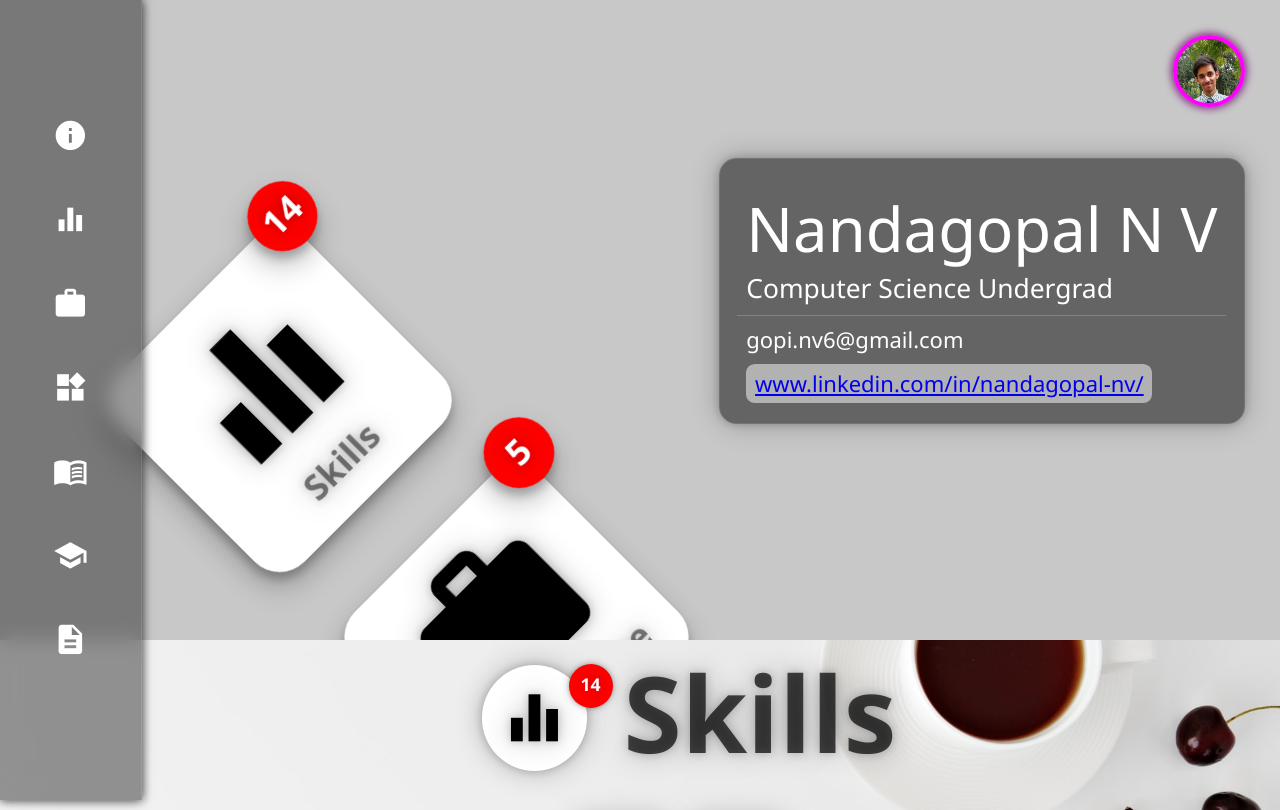
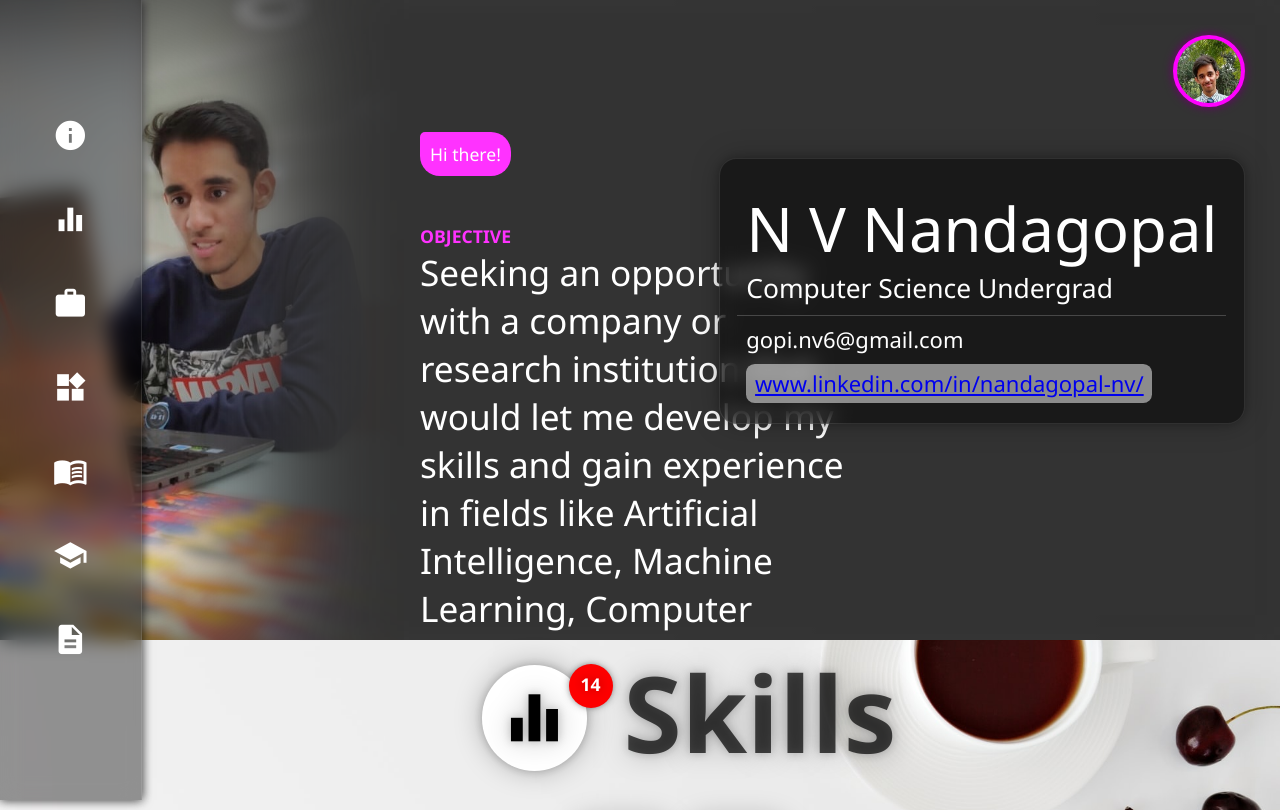
Before and after one commit to nandagopal-nv/nandagopal-nv.github.io, a plain HTML site: page index.html in a window 1280 px wide. Shown: the top 810 px of the page. Drawn offline with Linux system fonts and the light colour scheme.

Commit message:
Add files via upload

```diff
--- a/index.html
+++ b/index.html
@@ -33,9 +33,16 @@
 		{
 			width: 100vw;
 			height: 50vw;
-			/*background-image: url("skillzb.jpg");*/
-			background-color: rgb(200,200,200);
-			background-size: cover;
+			/*background-image: url("blurred-bg2.jpg");*/
+			/*background-repeat: no-repeat;*/
+			/*background-color: rgb(200,200,200);*/
+			background: linear-gradient(to right, rgba(0,0,0,0) 20%,
+              rgba(100,100,100,1)), url(blurred-bg2.jpg);
+
+  			box-shadow: inset -80vw 0 10vw 0 #333;
+  			background-repeat: no-repeat;
+  			background-position: left;
+			background-size: contain;
 			overflow: hidden;
 		}
 		.thumb
@@ -869,6 +876,24 @@
 			height: 13rem;
 			/*width: 30rem;*/
 		}
+		.aboutme
+		{
+			/*display: inline-block;*/
+			width: 25rem;
+			margin: auto;
+			margin-top: 5rem;
+			/*border: 2px solid red;*/
+			padding: 2rem;
+			color: white;
+			font-size: 2rem;
+			font-weight: lighter;
+		}
+		.aboutmeheading
+		{
+			color: rgb(255,50,255);
+			font-size: 1rem;
+			font-weight: bold;
+		}
 	</style>
 </head>
 <body>
@@ -876,7 +901,7 @@
 		<div class="card" onmouseenter ="toggleCard(1);" onmouseleave ="toggleCard(-1);">
 			<div class="title">
 				<div style="display: inline-block; vertical-align: top; margin: 0rem;">
-					<span style="font-size:3.5rem;">Nandagopal N V
+					<span style="font-size:3.5rem;"> N V Nandagopal
 					</span>
 					<br>
 					Computer Science Undergrad
@@ -890,7 +915,12 @@
 		</div>
 		<div class="thumb" onclick="toggleCard();" onmouseenter ="toggleCard(1);" onmouseleave ="toggleCard(-1);">
 		</div>
-		<div class="summarycontainer" style="filter: blur(0px);">
+		<div class="aboutme">
+			<div class="message">Hi there!</div>
+			<br><br>
+			<div class="aboutmeheading">OBJECTIVE</div>
+		Seeking an opportunity with a company or research institution that would let me develop my skills and gain experience in fields like Artificial Intelligence, Machine Learning, Computer Vision, Distributed Computing and Software Development, while working with a team of like-minded individuals to contribute towards impactful technology. </div>
+		<div class="summarycontainer" style="filter: blur(0px); display: none;">
 			<div class="summaryheading">
 				<i class="material-icons">equalizer</i>
 				<div class="summarysubheading">Skills</div>
```
Also changed, not shown: blurred-bg2.jpg (added).
